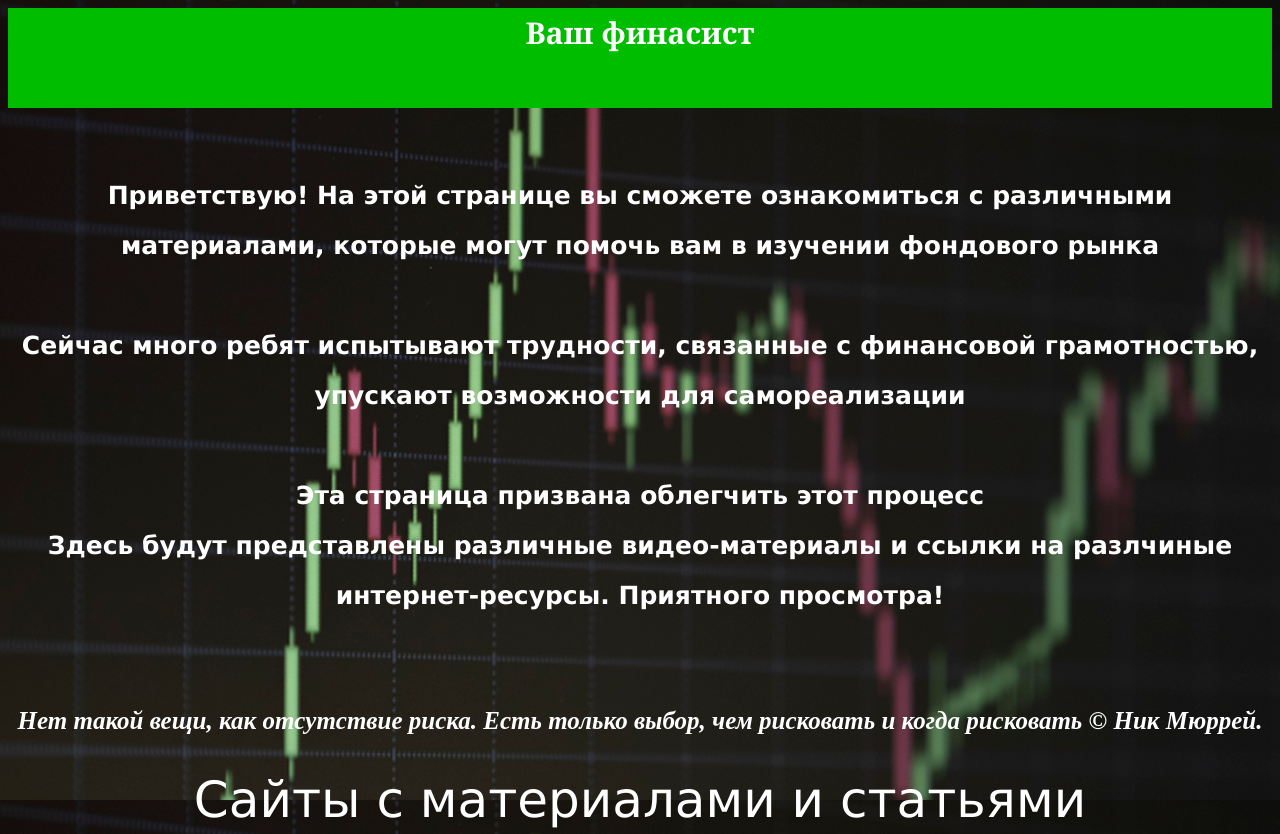
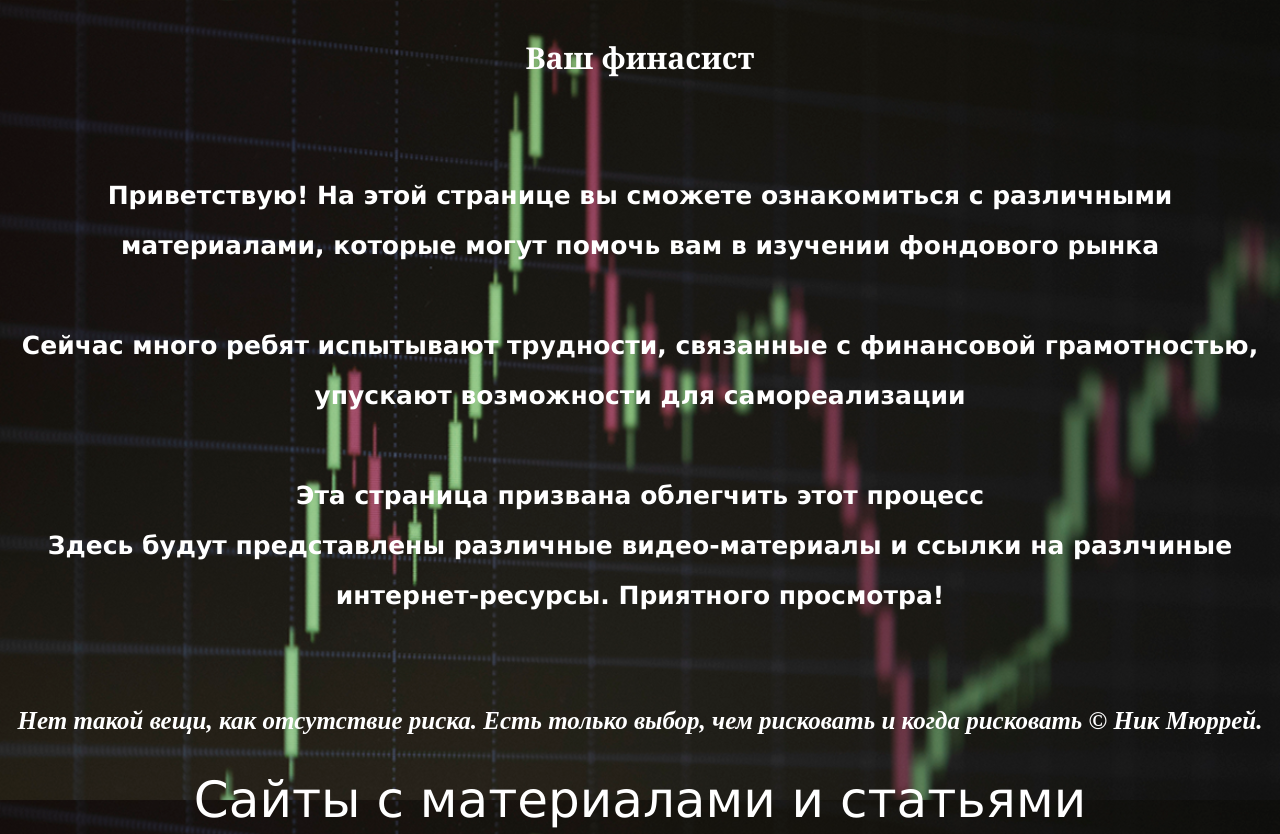
Before and after one commit to IlyaMir7/Vash-finance, a plain HTML site: page index.html in a window 1280 px wide. Shown: the top 834 px of the page. Drawn offline with Linux system fonts and the light colour scheme.

Commit message:
Update web.css

```diff
--- a/web.css
+++ b/web.css
@@ -8,10 +8,11 @@
    font-size: 30px;
    color: white;
    text-align: center;
-   line-height: 50px;
+   line-height: 100px;
    font-family: Cambria, Cochin, Georgia, Times, 'Times New Roman', serif;
    font-weight: bold;
    white-space: nowrap;
+   background:  no-repeat center top / cover;
 }
 .bd
 {
```
